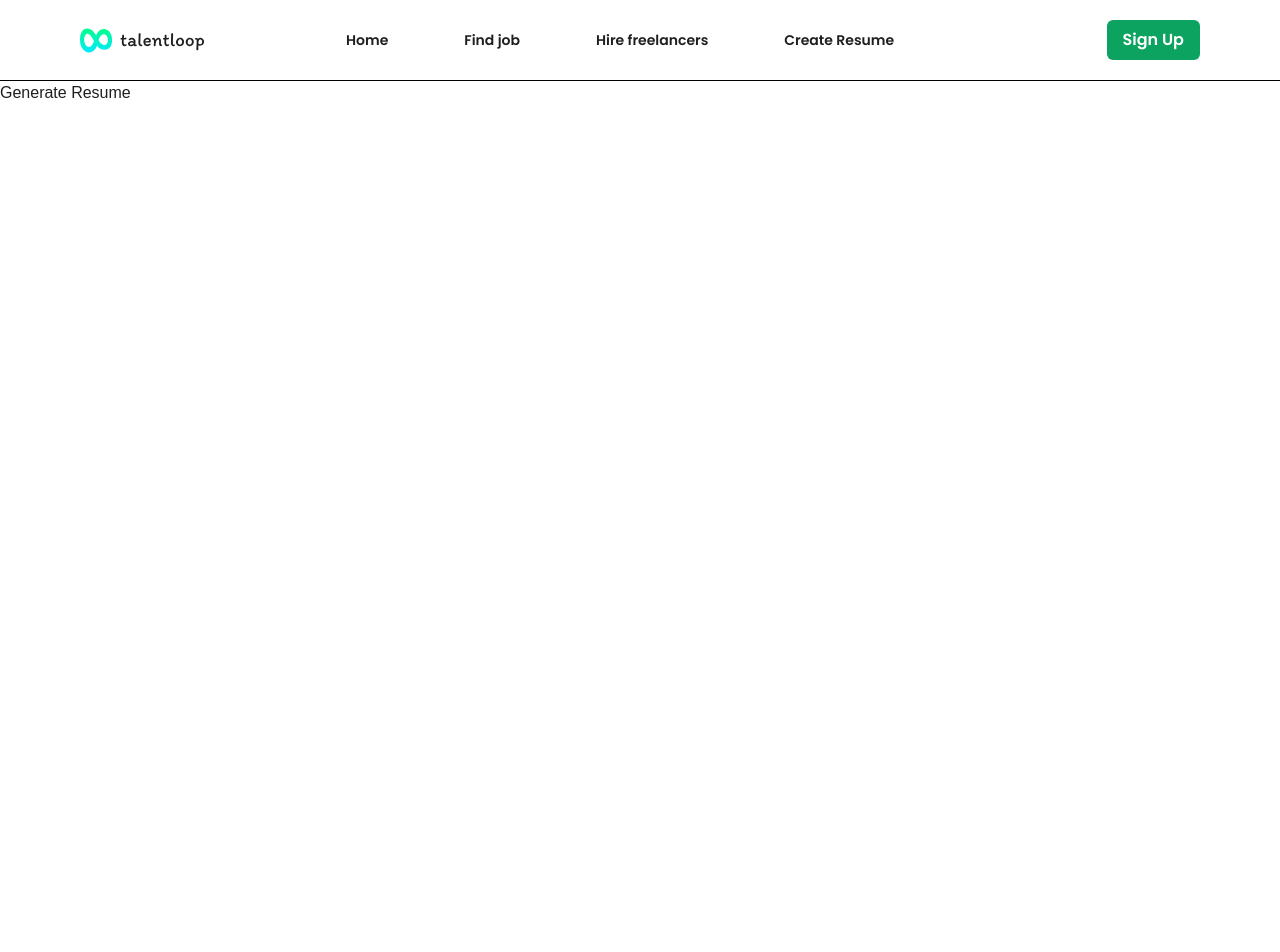
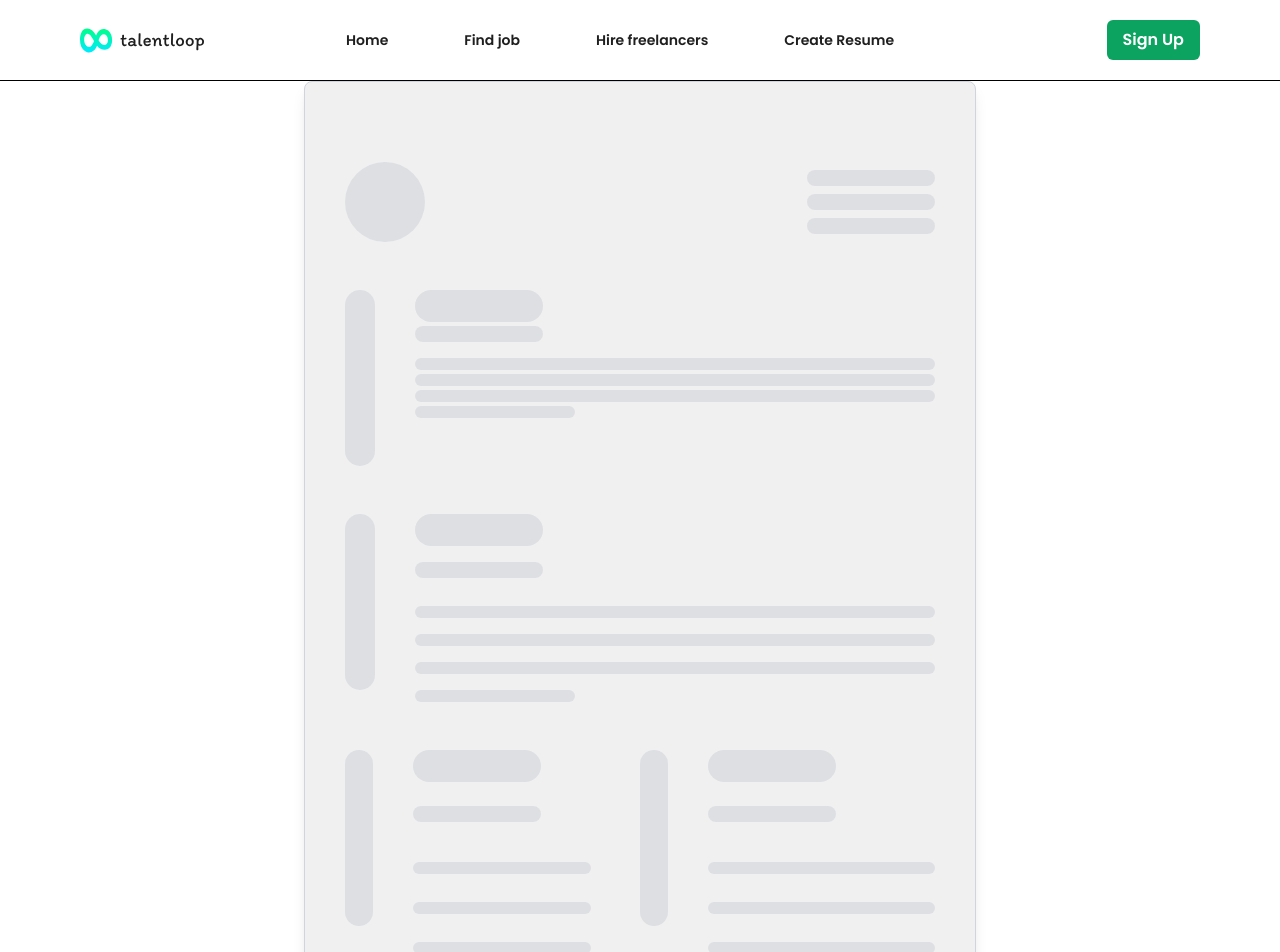
Before and after one commit to aryannaik225/TalentLoop, a Next.js app in the folder talentloop/: page /resume-builder/Modern-Elegance in a window 1280 px wide. Shown: the top 952 px of the page. Before the commit the page ends 800 px from the top, so only its background shows below. Built offline with nearby package versions, Linux system fonts and the light colour scheme; no server answers; a web font is replaced by a local one.

Commit message:
skeleton loading for the template done

```diff
--- a/talentloop/src/app/resume-builder/Modern-Elegance/page.jsx
+++ b/talentloop/src/app/resume-builder/Modern-Elegance/page.jsx
@@ -1,6 +1,7 @@
 'use client'
 
 import Navbar from "@/components/authentication-page/Navbar";
+import TemplateSkeleton from "@/components/resume-builder/Modern-Elegance/TemplateSkeleton";
 import MultiStepForm from "@/components/resume-builder/MultiStepForm";
 import ResumeBuilder from "@/components/resume-builder/ResumeBuilder";
 import { useState } from "react";
@@ -19,7 +20,7 @@ export default function Home() {
         </div>
       )}
 
-      <ResumeBuilder />
+      <TemplateSkeleton />
 
     </div>
   );
--- /dev/null
+++ b/talentloop/src/components/resume-builder/Modern-Elegance/TemplateSkeleton.jsx
@@ -0,0 +1,88 @@
+'use client';
+
+import React from 'react';
+import { motion } from 'framer-motion';
+
+const SkeletonBlock = ({ width, height, className }) => (
+  <motion.div
+    initial={{ opacity: 0.4 }}
+    animate={{ opacity: [0.4, 1, 0.4] }}
+    transition={{ duration: 1.5, repeat: Infinity }}
+    className={`bg-gray-300 rounded-full ${className}`}
+    style={{ width, height }}
+  />
+);
+
+const TemplateSkeleton = () => {
+  return (
+    <div className='max-w-2xl mx-auto py-8 px-10 bg-[#f0f0f0] shadow-lg border border-gray-300 rounded-lg relative flex flex-col overflow-hidden'>
+
+      {/* Profile and Contact Info */}
+      <div className='flex w-full justify-between items-center z-10 relative mt-12'>
+        <SkeletonBlock width="5rem" height="5rem" className="rounded-full" />
+        <div className='flex flex-col items-start gap-2 text-right'>
+          <SkeletonBlock width="8rem" height="1rem" />
+          <SkeletonBlock width="8rem" height="1rem" />
+          <SkeletonBlock width="8rem" height="1rem" />
+        </div>
+      </div>
+
+      {/* About Section */}
+      <div className='flex w-full mt-12 relative z-10'>
+        <SkeletonBlock width="2rem" height="11rem" />
+        <div className='flex flex-col w-full items-start pl-10'>
+          <SkeletonBlock width="8rem" height="2rem" />
+          <SkeletonBlock width="8rem" height="1rem" className="mt-1" />
+          <SkeletonBlock width="100%" height="0.75rem" className="mt-4" />
+          <SkeletonBlock width="100%" height="0.75rem" className="mt-1" />
+          <SkeletonBlock width="100%" height="0.75rem" className="mt-1" />
+          <SkeletonBlock width="10rem" height="0.75rem" className="mt-1" />
+        </div>
+      </div>
+
+      {/* Experience Section */}
+      <div className='flex w-full mt-12 relative z-10'>
+        <SkeletonBlock width="2rem" height="11rem" />
+        <div className='flex flex-col w-full pl-10 items-start gap-3'>
+          <SkeletonBlock width="8rem" height="2rem" />
+          <SkeletonBlock width="8rem" height="1rem" className="mt-1" />
+          <SkeletonBlock width="100%" height="0.75rem" className="mt-4" />
+          <SkeletonBlock width="100%" height="0.75rem" className="mt-1" />
+          <SkeletonBlock width="100%" height="0.75rem" className="mt-1" />
+          <SkeletonBlock width="10rem" height="0.75rem" className="mt-1" />
+        </div>
+      </div>
+
+      {/* Education and Skills Sections */}
+      <div className="flex w-full mt-12 relative z-10 justify-between">
+        {/* Education */}
+        <div className="flex w-5/12">
+          <SkeletonBlock width="2rem" height="11rem" />
+          <div className="flex flex-col w-full pl-10 items-start gap-6">
+            <SkeletonBlock width="8rem" height="2rem" />
+            <SkeletonBlock width="8rem" height="1rem" />
+            <SkeletonBlock width="100%" height="0.75rem" className="mt-4" />
+            <SkeletonBlock width="100%" height="0.75rem" className="mt-1" />
+            <SkeletonBlock width="100%" height="0.75rem" className="mt-1" />
+            <SkeletonBlock width="10rem" height="0.75rem" className="mt-1" />
+          </div>
+        </div>
+
+        {/* Skills */}
+        <div className="flex w-6/12">
+          <SkeletonBlock width="2rem" height="11rem" />
+          <div className="flex flex-col w-full pl-10 items-start gap-6">
+            <SkeletonBlock width="8rem" height="2rem" />
+            <SkeletonBlock width="8rem" height="1rem" />
+            <SkeletonBlock width="100%" height="0.75rem" className="mt-4" />
+            <SkeletonBlock width="100%" height="0.75rem" className="mt-1" />
+            <SkeletonBlock width="100%" height="0.75rem" className="mt-1" />
+            <SkeletonBlock width="10rem" height="0.75rem" className="mt-1" />
+          </div>
+        </div>
+      </div>
+    </div>
+  );
+};
+
+export default TemplateSkeleton;
```
